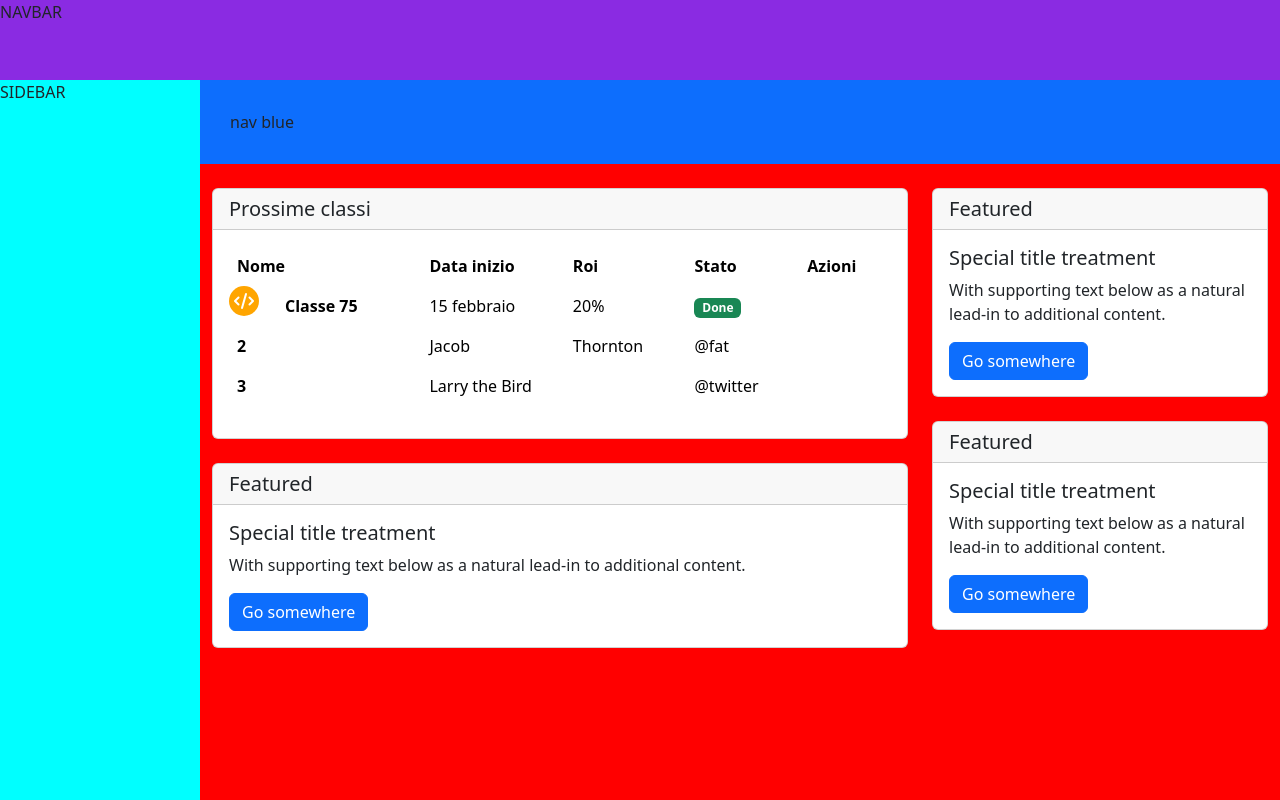
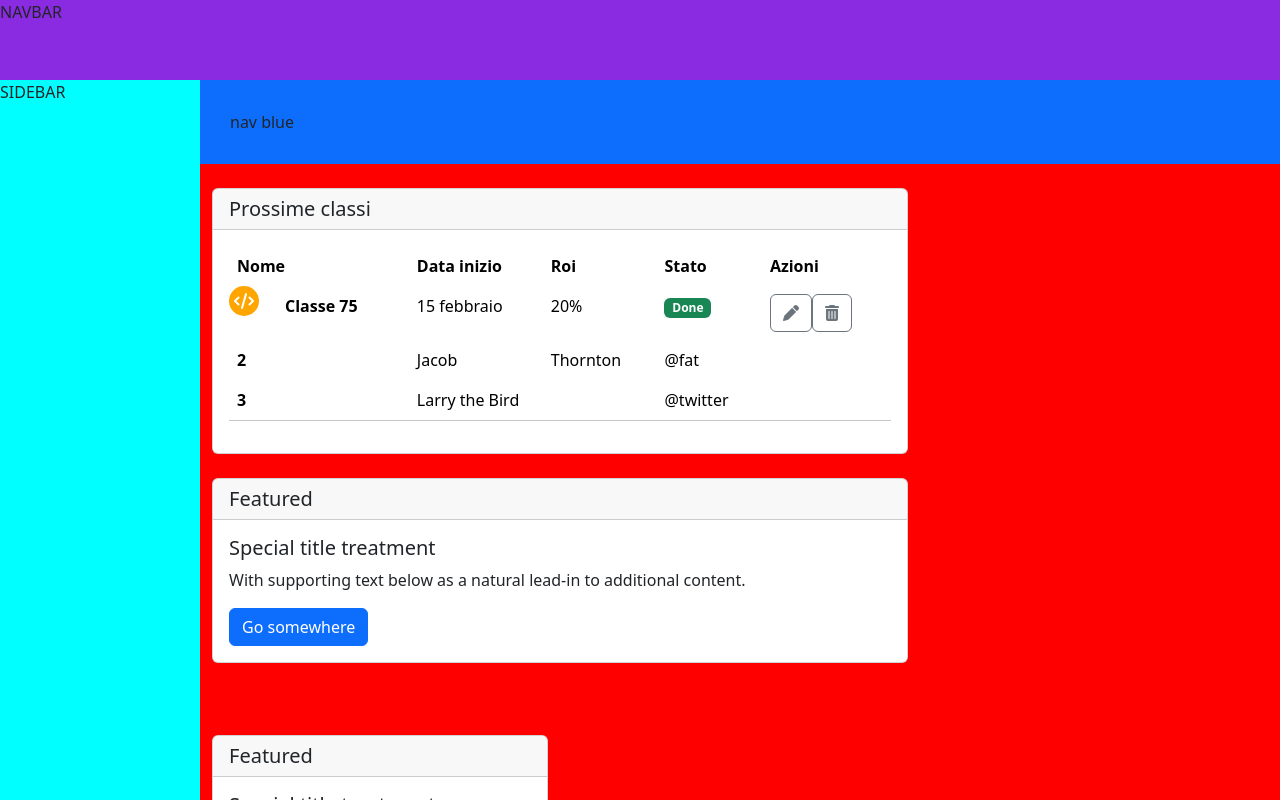
Before and after one commit to adrisala20/html-css-bootstrap-dashboard, a plain HTML site: page index.html in a window 1280 px wide. Drawn offline with nearby package versions, Linux system fonts and the light colour scheme.

Commit message:
add buttons to table

```diff
--- a/css/style.css
+++ b/css/style.css
@@ -1,3 +1,14 @@
+/* ********* general ********** */
+.wrapper{
+    height: 100vh;
+    background-color: red;
+    /* overflow: hidden; */
+}
+.rm-debug{
+    margin:1px solid black
+}
+
+/* ***** header*******  */
 #nav{
     height: 80px;
     width: 100%;
@@ -7,24 +18,20 @@
     left: 0;
     z-index: 10;
 }
+
+/*  ************ main *********+ */
 main{
     width: 100%;
     height: 100%;
 }
+/* ****** sidebar *********** */
 #sidebar{
     width: 200px;
     background-color: aqua;
     height: 100%;
     padding-top: 80px;
 }
-.wrapper{
-    height: 100vh;
-    background-color: red;
-    /* overflow: hidden; */
-}
-.rm-debug{
-    margin:1px solid black
-}
+/* ******* mainpage */
 #mainpage{
     overflow-y: auto;
     padding-top: 80px;
@@ -37,8 +44,6 @@ main{
     padding: 30px;
     background-color: lightblue
 }
-/* ******* mainpage */
-
 /* ********* col table ******** */
 .icon-nome {
     width: 30px;
--- a/index.html
+++ b/index.html
@@ -28,12 +28,12 @@
                         nav blue
                     </div>
             <div class="container-fluid">
-                    <div class="row">
-                        <div  id="left-top" class="col-8 col-md-8 col-sm-12  py-4">
-                            <div class="card ">
+                    <div class="row flex-column ">
+                        <div  id="left-top" class="col-12 col-md-12 col-xl-8  py-4">
+                            <div class="card w-auto   ">
                                 <h5 class="card-header">Prossime classi</h5>
                                 <div class="card-body">
-                                  <table class="table table-borderless border-bottom-gray">
+                                  <table class="table table-borderless border-bottom border-secondary-subtle ">
                                     <thead>
                                       <tr>
                                         <th scope="col">Nome</th>
@@ -53,6 +53,13 @@
                                         <td> 15 febbraio</td>
                                         <td> 20%</td>
                                         <td><span class="badge text-bg-success text-white ">Done</span></td>
+
+                                        <td class="d-flex">
+                                          <button type="button" class="btn btn-outline-secondary">
+                                            <i class="fa-solid fa-pen"></i></button>
+                                          <button type="button" class=" btn btn-outline-secondary">
+                                            <i class="fa-solid fa-trash-can"></i></button>
+                                        </td>
                                       </tr>
                                       <tr>
                                         <th scope="row">2</th>
@@ -80,7 +87,7 @@
                               </div>
                             </div>
                         </div>
-                        <div id="right-top" class="col-4 py-4">
+                        <div id="right-top" class="col-12 col-md-12 col-xl-4 py-4">
                             <div class="card">
                                 <h5 class="card-header">Featured</h5>
                                 <div class="card-body">
```
